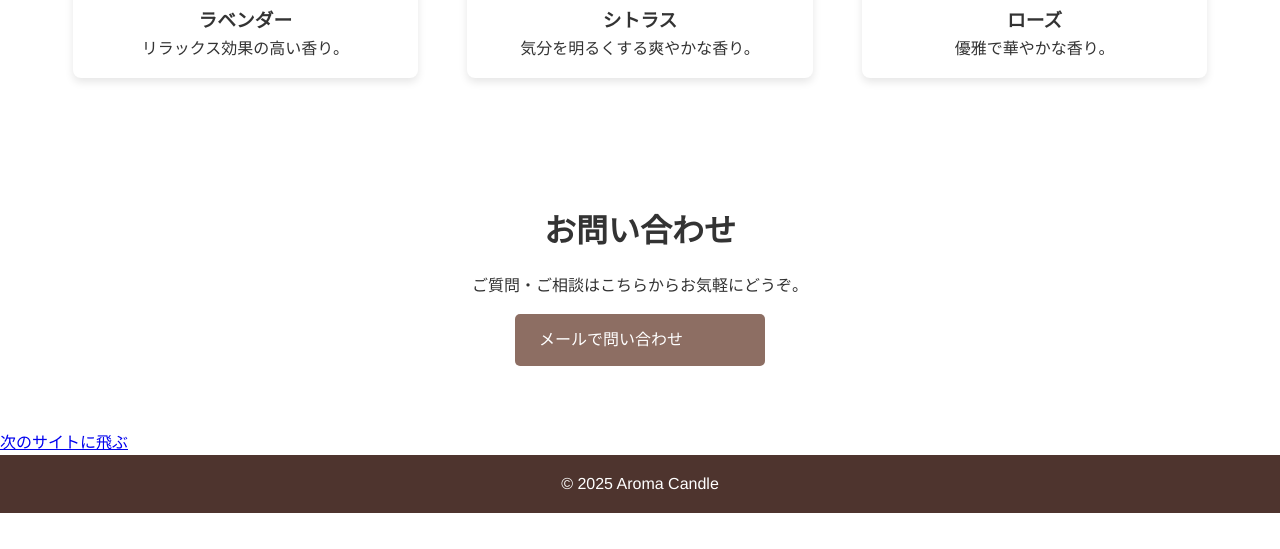
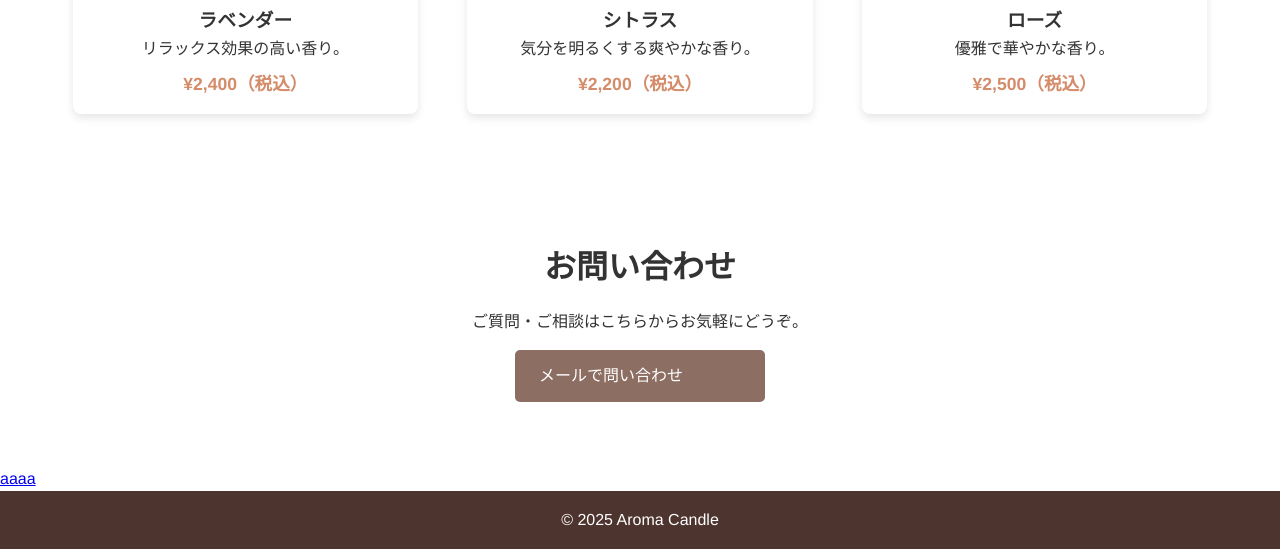
Before and after one commit to kensui1223/website, a plain HTML site: page index.html in a window 1280 px wide. Shown: the part 2476-3025 px from the top of the page. Before the commit the page ends 2989 px from the top, so only its background shows below. Drawn offline with Linux system fonts and the light colour scheme.

Commit message:
Update index.html

```diff
--- a/index.html
+++ b/index.html
@@ -89,21 +89,28 @@
   <div class="container">
     <h2 class="section-title">商品ラインナップ</h2>
     <div class="cards">
+
       <div class="card">
         <img src="./image/rabender-img.jpg" alt="Lavender Candle">
         <h3>ラベンダー</h3>
         <p>リラックス効果の高い香り。</p>
+        <p class="price">¥2,400（税込）</p>
       </div>
+
       <div class="card">
         <img src="./image/sitorasu-img2.png" alt="Citrus Candle">
         <h3>シトラス</h3>
         <p>気分を明るくする爽やかな香り。</p>
+        <p class="price">¥2,200（税込）</p>
       </div>
+
       <div class="card">
         <img src="./image/rozu-img.png" alt="Rose Candle">
         <h3>ローズ</h3>
         <p>優雅で華やかな香り。</p>
+        <p class="price">¥2,500（税込）</p>
       </div>
+
     </div>
   </div>
 </section>
@@ -116,7 +123,7 @@
       <a href="mailto:info@example.com" class="btn">メールで問い合わせ</a>
     </div>
   </section>
-<p class=anc><a href="https://web-site-test2.netlify.app/">次のサイトに飛ぶ</a></p>
+  <a href="https://forms.gle/Q5nHtK5j2Vbx5qfp7">aaaa</a>
   <!-- フッター -->
   <footer class="footer">
     <p>&copy; 2025 Aroma Candle</p>
```
Lines whose indentation alone changed are shown as unchanged.
